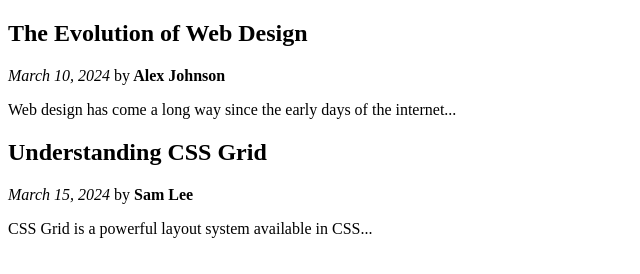
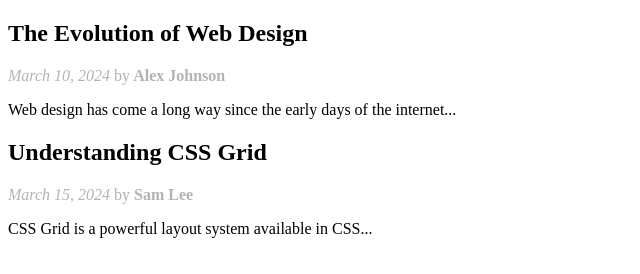
Before and after one commit to MarinovM03/SoftUni-HTML-CSS-Full-Course, a plain HTML site: page 02-Introduction to HTML and CSS Exercise/04-List of Blog Posts/list-of-posts.html in a window 1280 px wide. Shown: the whole page, without its empty margins (0-640 px from the left). Drawn offline with Linux system fonts and the light colour scheme.

Commit message:
Add styles and update HTML for exercise 4

```diff
--- a/02-Introduction to HTML and CSS Exercise/04-List of Blog Posts/list-of-posts.css
+++ b/02-Introduction to HTML and CSS Exercise/04-List of Blog Posts/list-of-posts.css
@@ -0,0 +1,7 @@
+.grey-text {
+    color: rgb(180, 179, 179);
+}
+
+.bold {
+    font-weight: bold;
+}
--- a/02-Introduction to HTML and CSS Exercise/04-List of Blog Posts/list-of-posts.html
+++ b/02-Introduction to HTML and CSS Exercise/04-List of Blog Posts/list-of-posts.html
@@ -9,13 +9,13 @@
 <body>
     <article>
         <h2>The Evolution of Web Design</h2>
-        <div><em>March 10, 2024</em> by<strong> Alex Johnson</strong></div>
+        <div class="grey-text"><em>March 10, 2024</em> by<span class="bold"> Alex Johnson</span></div>
         <p>Web design has come a long way since the early days of the internet...</p>
     </article>
 
     <article>
         <h2>Understanding CSS Grid</h2>
-        <div><em>March 15, 2024</em> by<strong> Sam Lee</strong></div>
+        <div class="grey-text"><em>March 15, 2024</em> by<span class="bold"> Sam Lee</span></div>
         <p>CSS Grid is a powerful layout system available in CSS...</p>
     </article>
 </body>
```
